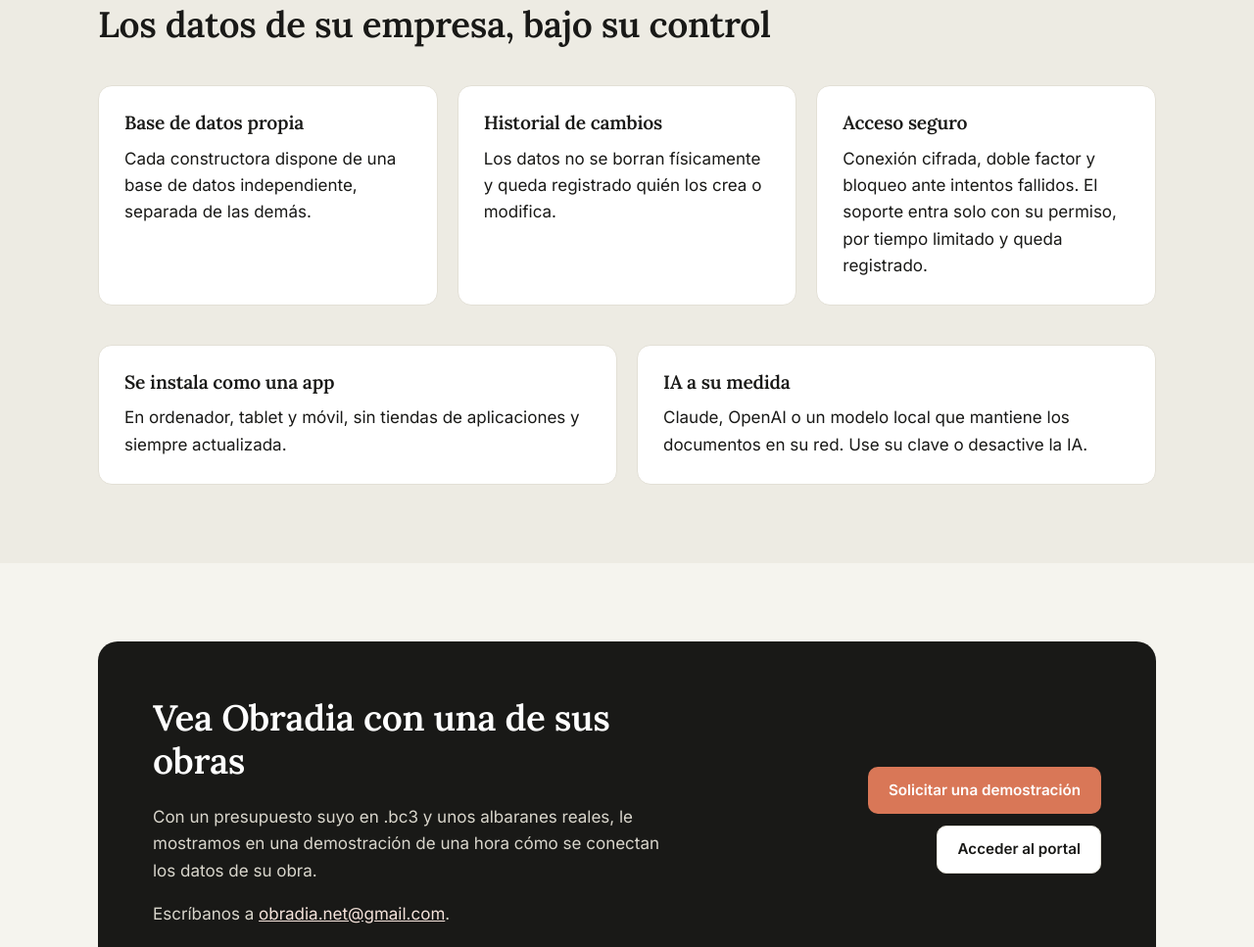
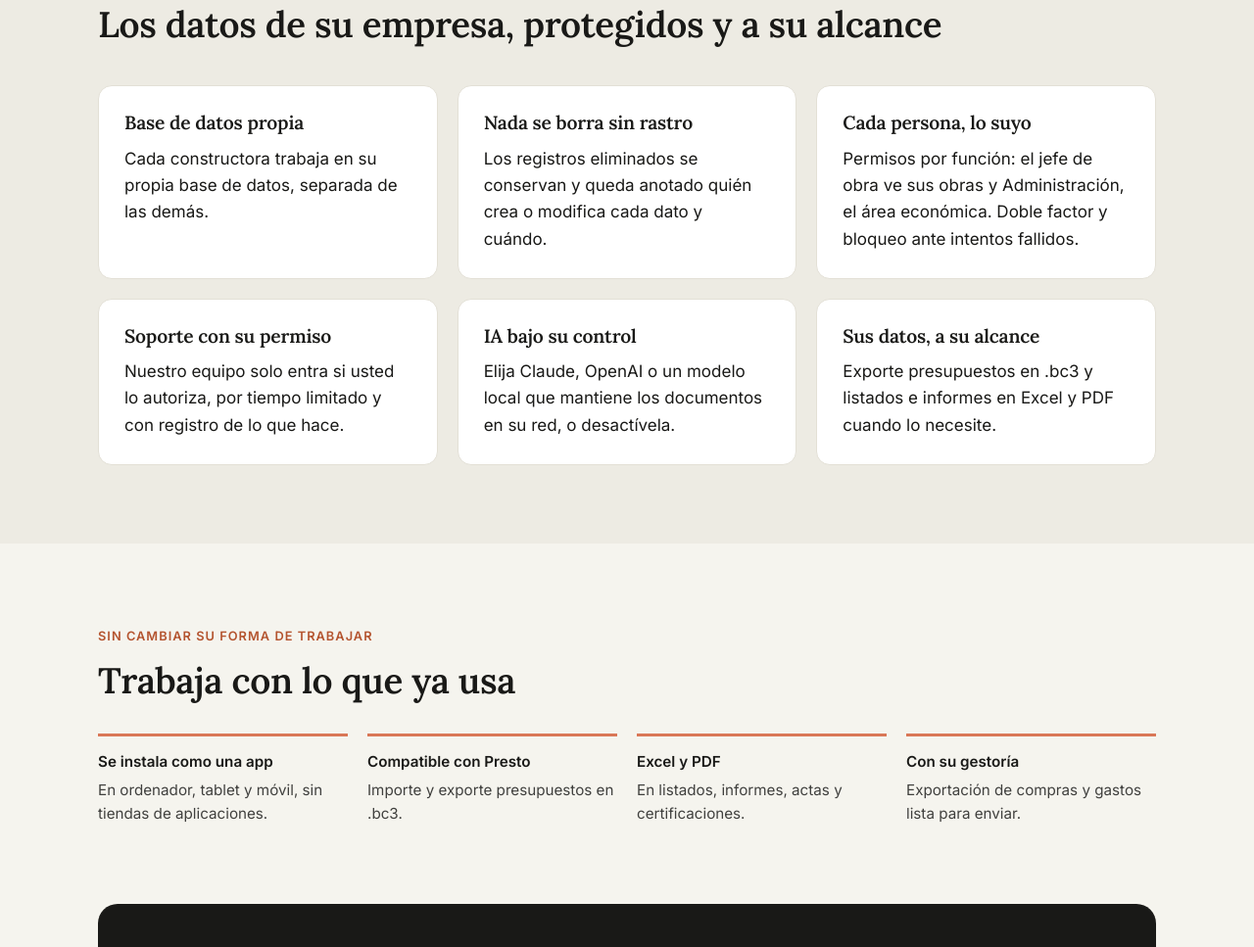
Before and after one commit to obradianet-ops/obradia-web, a plain HTML site: page index.html in a window 1280 px wide. Shown: the part 4288-5255 px from the top of the page at 98% size. Drawn offline with Linux system fonts and the light colour scheme.

Commit message:
Rehace la sección de confianza y añade la franja de compatibilidad

```diff
--- a/estilos.css
+++ b/estilos.css
@@ -98,6 +98,12 @@ p { margin: 0 0 1em; }
 /* Perfiles */
 .perfiles { display: grid; grid-template-columns: repeat(3, 1fr); gap: 20px; margin-top: 40px; }
 
+/* Franja de compatibilidad */
+.seccion--franja { padding-bottom: 0; }
+.rasgos { list-style: none; padding: 0; margin: 32px 0 0; display: grid; grid-template-columns: repeat(4, 1fr); gap: 20px; }
+.rasgos li { border-top: 3px solid var(--clay); padding-top: 14px; color: var(--ink-soft); font-size: .95rem; }
+.rasgos strong { display: block; color: var(--ink); margin-bottom: 4px; }
+
 /* Llamada final */
 .llamada { background: var(--ink); color: #F5F4EE; border-radius: 20px; padding: 56px; display: grid; grid-template-columns: 1.4fr 1fr; gap: 40px; align-items: center; }
 .llamada h2 { color: #fff; }
@@ -113,7 +119,7 @@ p { margin: 0 0 1em; }
 @media (max-width: 960px) {
     .portada .contenedor, .llamada { grid-template-columns: 1fr; }
     .llamada .acciones { justify-content: flex-start; }
-    .rejilla--3, .perfiles { grid-template-columns: repeat(2, 1fr); }
+    .rejilla--3, .perfiles, .rasgos { grid-template-columns: repeat(2, 1fr); }
     .pasos { grid-template-columns: repeat(2, 1fr); }
     .menu { display: none; }
     .cabecera .boton { margin-left: auto; }
@@ -123,7 +129,7 @@ p { margin: 0 0 1em; }
     body { font-size: 16px; }
     .seccion { padding: 56px 0; }
     .portada { padding: 48px 0 40px; }
-    .rejilla--3, .rejilla--2, .perfiles, .pasos { grid-template-columns: 1fr; }
+    .rejilla--3, .rejilla--2, .perfiles, .pasos, .rasgos { grid-template-columns: 1fr; }
     .llamada { padding: 32px 24px; }
     .gantt div { grid-template-columns: 96px 1fr; }
     .cabecera .boton { padding: 9px 14px; }
--- a/index.html
+++ b/index.html
@@ -236,31 +236,46 @@
     <section class="seccion seccion--suave">
         <div class="contenedor">
             <span class="antetitulo">Confianza</span>
-            <h2>Los datos de su empresa, bajo su control</h2>
+            <h2>Los datos de su empresa, protegidos y a su alcance</h2>
             <div class="rejilla rejilla--3">
                 <div class="tarjeta">
                     <h3>Base de datos propia</h3>
-                    <p>Cada constructora dispone de una base de datos independiente, separada de las demás.</p>
+                    <p>Cada constructora trabaja en su propia base de datos, separada de las demás.</p>
                 </div>
                 <div class="tarjeta">
-                    <h3>Historial de cambios</h3>
-                    <p>Los datos no se borran físicamente y queda registrado quién los crea o modifica.</p>
+                    <h3>Nada se borra sin rastro</h3>
+                    <p>Los registros eliminados se conservan y queda anotado quién crea o modifica cada dato y cuándo.</p>
                 </div>
                 <div class="tarjeta">
-                    <h3>Acceso seguro</h3>
-                    <p>Conexión cifrada, doble factor y bloqueo ante intentos fallidos. El soporte entra solo con su permiso, por tiempo limitado y queda registrado.</p>
+                    <h3>Cada persona, lo suyo</h3>
+                    <p>Permisos por función: el jefe de obra ve sus obras y Administración, el área económica. Doble factor y bloqueo ante intentos fallidos.</p>
+                </div>
+                <div class="tarjeta">
+                    <h3>Soporte con su permiso</h3>
+                    <p>Nuestro equipo solo entra si usted lo autoriza, por tiempo limitado y con registro de lo que hace.</p>
+                </div>
+                <div class="tarjeta">
+                    <h3>IA bajo su control</h3>
+                    <p>Elija Claude, OpenAI o un modelo local que mantiene los documentos en su red, o desactívela.</p>
+                </div>
+                <div class="tarjeta">
+                    <h3>Sus datos, a su alcance</h3>
+                    <p>Exporte presupuestos en .bc3 y listados e informes en Excel y PDF cuando lo necesite.</p>
                 </div>
             </div>
-            <div class="rejilla rejilla--2">
-                <div class="tarjeta">
-                    <h3>Se instala como una app</h3>
-                    <p>En ordenador, tablet y móvil, sin tiendas de aplicaciones y siempre actualizada.</p>
-                </div>
-                <div class="tarjeta">
-                    <h3>IA a su medida</h3>
-                    <p>Claude, OpenAI o un modelo local que mantiene los documentos en su red. Use su clave o desactive la IA.</p>
-                </div>
-            </div>
+        </div>
+    </section>
+
+    <section class="seccion seccion--franja">
+        <div class="contenedor">
+            <span class="antetitulo">Sin cambiar su forma de trabajar</span>
+            <h2>Trabaja con lo que ya usa</h2>
+            <ul class="rasgos">
+                <li><strong>Se instala como una app</strong>En ordenador, tablet y móvil, sin tiendas de aplicaciones.</li>
+                <li><strong>Compatible con Presto</strong>Importe y exporte presupuestos en .bc3.</li>
+                <li><strong>Excel y PDF</strong>En listados, informes, actas y certificaciones.</li>
+                <li><strong>Con su gestoría</strong>Exportación de compras y gastos lista para enviar.</li>
+            </ul>
         </div>
     </section>
 
```
